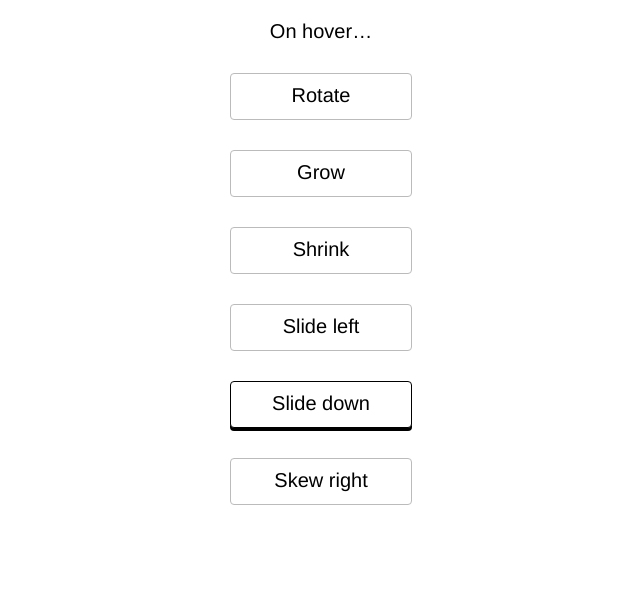
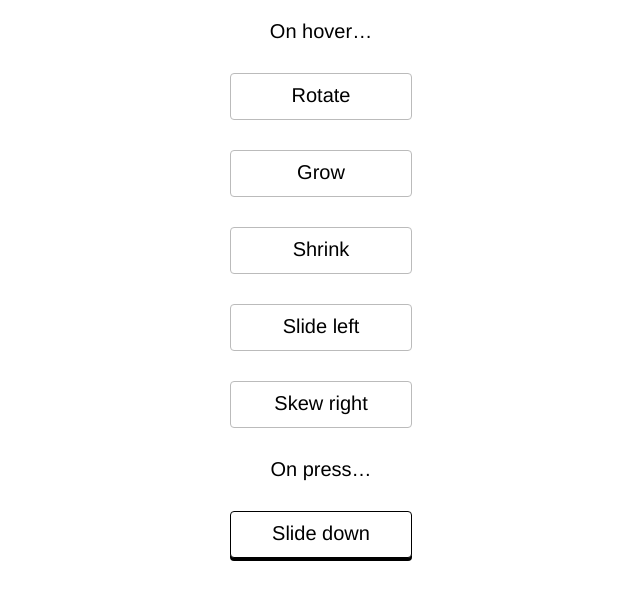
Before and after one commit to nsmith31415/transforms, a plain HTML site: page index.html in a window 1280 px wide. Shown: the whole page, without its empty margins (319-959 px from the left). Drawn offline with Linux system fonts and the light colour scheme.

Commit message:
Better headers.

```diff
--- a/index.html
+++ b/index.html
@@ -11,7 +11,10 @@
   <div class='box enlarge'>Grow</div>
   <div class='box shrink'>Shrink</div>
   <div class='box slide-left'>Slide left</div>
+  <div class='box skew-right'>Skew right</div>
+
+  <p>On press…</p>
+
   <div class='box slide-down'>Slide down</div>
-  <div class='box skew-right'>Skew right</div>
 </body>
 </html>
```
